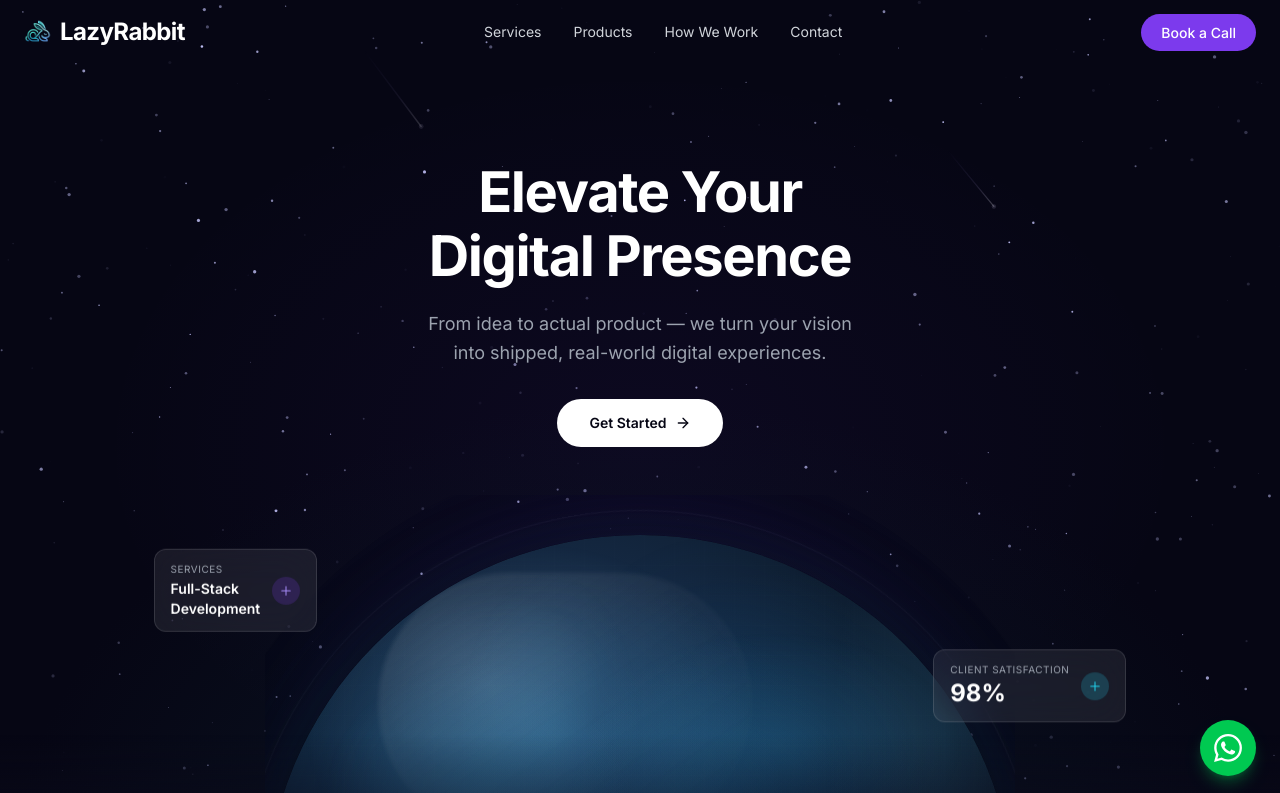
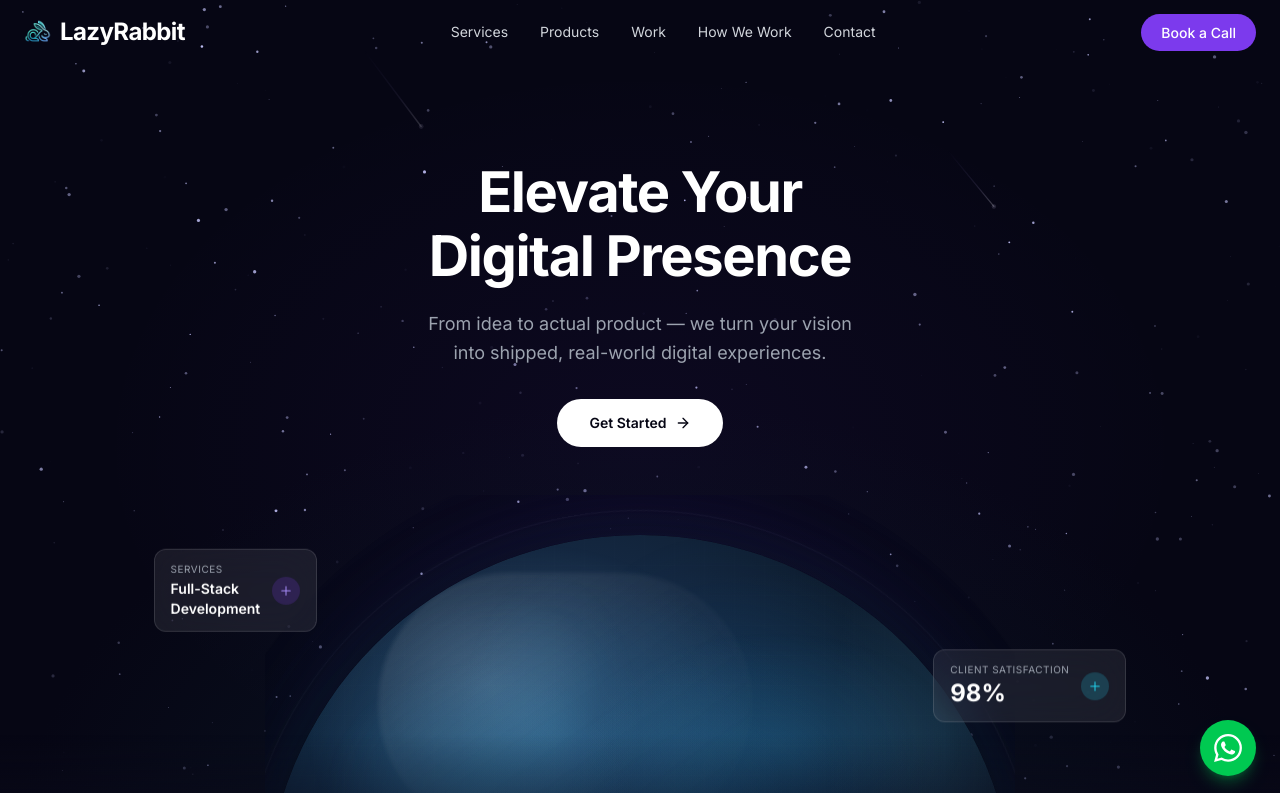
Before and after one commit to naveeeennex-cpu/nexasure, a React (Vite) app: page / in a window 1280 px wide. Shown: the top 793 px of the page. Built offline with nearby package versions, Linux system fonts and the light colour scheme.

Commit message:
Update Navbar.jsx

```diff
--- a/src/components/Navbar.jsx
+++ b/src/components/Navbar.jsx
@@ -6,6 +6,7 @@ import { Menu, X } from 'lucide-react'
 const navLinks = [
   { name: 'Services', href: '/#services' },
   { name: 'Products', href: '/#products' },
+  { name: 'Work', href: '/#work' },
   { name: 'How We Work', href: '/#how-it-works' },
   { name: 'Contact', href: '/#contact' },
 ]
```
